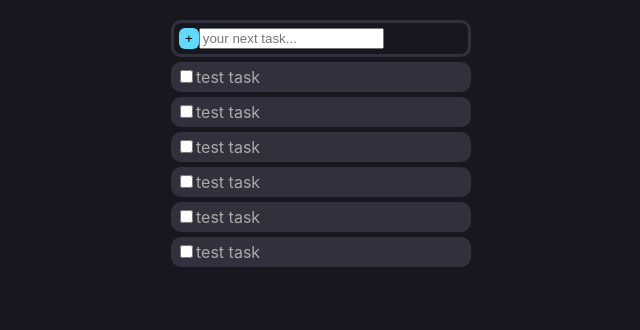
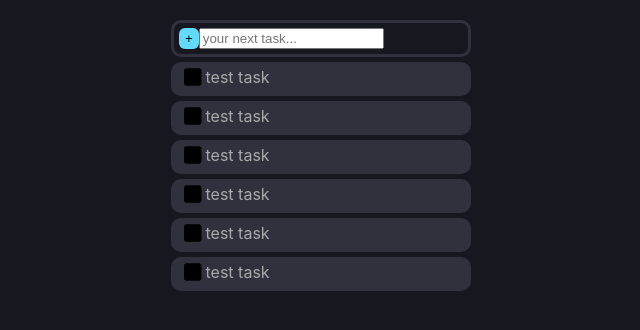
Before and after one commit to janitha-visna/react-to_do_list, a React (Create React App) app: page / in a window 1280 px wide. Shown: the top 330 px of the page, without its empty margins (319-959 px from the left). Built offline with nearby package versions, Linux system fonts and the light colour scheme; the HTML template or start-up script is replaced by a standard one.

Commit message:
custom checkboxes created

```diff
--- a/src/App.css
+++ b/src/App.css
@@ -39,6 +39,13 @@ form button {
 div.task{
   background-color: #30313D;
   border-radius:  10px;
-  padding: 5px;
+  padding: 5px 9px;
   margin-top: 5px;
+  display: flex;
 }
+
+div.task svg{
+  height: 20px;
+  margin-right: 4px;
+  margin-left: 4px;
+}
--- /dev/null
+++ b/src/CheckBox.js
@@ -0,0 +1,24 @@
+import React, { useState } from 'react';
+
+function CheckBox({ defaultChecked = false }) {
+    const [checked, setChecked] = useState(defaultChecked);
+    return (
+        <div >
+            {!checked &&
+                (<div className="checkbox unchecked">
+                    <svg xmlns="http://www.w3.org/2000/svg" viewBox="0 0 448 512"><path d="M0 96C0 60.7 28.7 32 64 32H384c35.3 0 64 28.7 64 64V416c0 35.3-28.7 64-64 64H64c-35.3 0-64-28.7-64-64V96z" /></svg>
+
+                </div>)}
+
+            {checked && (<div className="checkbox checked">
+                <svg xmlns="http://www.w3.org/2000/svg" viewBox="0 0 448 512"><path d="M64 32C28.7 32 0 60.7 0 96V416c0 35.3 28.7 64 64 64H384c35.3 0 64-28.7 64-64V96c0-35.3-28.7-64-64-64H64zM337 209L209 337c-9.4 9.4-24.6 9.4-33.9 0l-64-64c-9.4-9.4-9.4-24.6 0-33.9s24.6-9.4 33.9 0l47 47L303 175c9.4-9.4 24.6-9.4 33.9 0s9.4 24.6 0 33.9z" /></svg>
+
+            </div>)}
+
+
+
+        </div>
+    );
+}
+
+export default CheckBox;
--- a/src/Task.js
+++ b/src/Task.js
@@ -1,11 +1,12 @@
+import CheckBox from "./CheckBox";
 
 
 
 export default function Task() {
-  return (
-    <div className="task">
-    <input type="checkbox"/>
-    test task
-    </div>
-  );
+    return (
+        <div className="task">
+        <CheckBox/>
+        test task
+        </div>
+    );
 }
```
